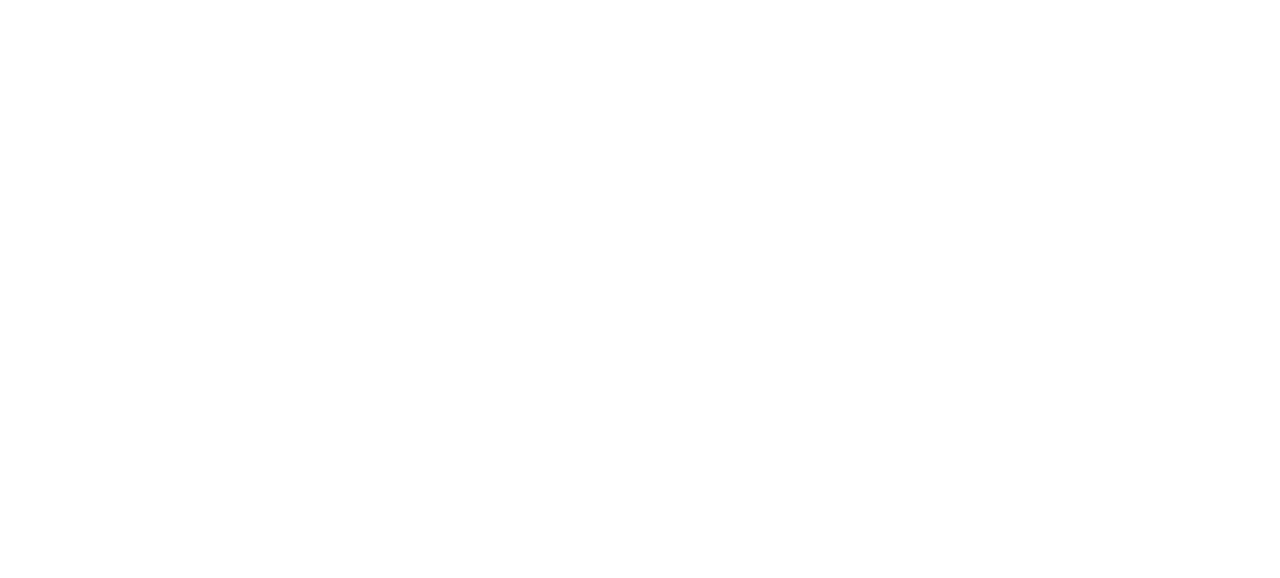
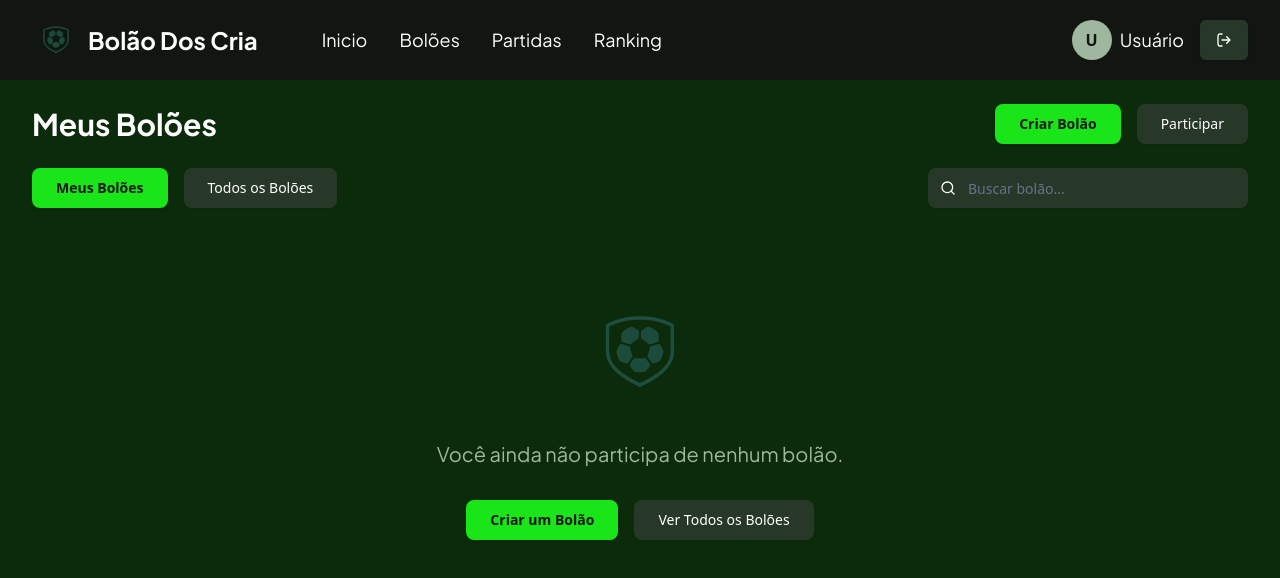
Before and after one commit to SamuelMota321/bolao_dos_cria, a React (Vite) app: page /dashboard in a window 1280 px wide. Before the commit this address had no page. Shown: the top 578 px of the page. Built offline with nearby package versions, Linux system fonts and the light colour scheme.

Commit message:
Create Dashboard Screen

```diff
--- a/src/index.tsx
+++ b/src/index.tsx
@@ -4,6 +4,7 @@
 import { TelaInicialLogin } from "./screens/TelaInicialLogin";
 import { TelaCadastro } from "./screens/TelaCadastro";
 import { TelaSucesso } from "./screens/TelaSucesso";
+import { Dashboard } from "./screens/Dashboard";
 
 createRoot(document.getElementById("app") as HTMLElement).render(
   <StrictMode>
@@ -12,6 +13,7 @@
         <Route path="/" element={<TelaInicialLogin />} />
         <Route path="/cadastro" element={<TelaCadastro />} />
         <Route path="/sucesso" element={<TelaSucesso />} />
+        <Route path="/dashboard" element={<Dashboard />} />
       </Routes>
     </Router>
   </StrictMode>
--- /dev/null
+++ b/src/screens/Dashboard/Dashboard.tsx
@@ -0,0 +1,113 @@
+import React from "react";
+import { Button } from "../../components/ui/button";
+import { Input } from "../../components/ui/input";
+import { Search } from "lucide-react";
+
+export const Dashboard = (): JSX.Element => {
+  return (
+    <div className="min-h-screen bg-[#0B2B0B]">
+      {/* Navigation */}
+      <nav className="flex items-center justify-between px-8 py-4 bg-[#111611]">
+        <div className="flex items-center gap-16">
+          <div className="flex items-center gap-2">
+            <img
+              src="/chatgpt-image-6-de-mai--de-2025--16-00-29-1-1.png"
+              alt="Logo"
+              className="w-12 h-12"
+            />
+            <span className="text-white text-2xl font-bold [font-family:'Plus_Jakarta_Sans',Helvetica]">
+              Bolão Dos Cria
+            </span>
+          </div>
+          <div className="flex items-center gap-8">
+            <span className="text-white text-lg [font-family:'Plus_Jakarta_Sans',Helvetica]">
+              Inicio
+            </span>
+            <span className="text-white text-lg [font-family:'Plus_Jakarta_Sans',Helvetica]">
+              Bolões
+            </span>
+            <span className="text-white text-lg [font-family:'Plus_Jakarta_Sans',Helvetica]">
+              Partidas
+            </span>
+            <span className="text-white text-lg [font-family:'Plus_Jakarta_Sans',Helvetica]">
+              Ranking
+            </span>
+          </div>
+        </div>
+        <div className="flex items-center gap-4">
+          <div className="flex items-center gap-2">
+            <div className="w-10 h-10 bg-[#9eb79e] rounded-full flex items-center justify-center">
+              <span className="text-[#111611] font-bold">U</span>
+            </div>
+            <span className="text-white text-lg [font-family:'Plus_Jakarta_Sans',Helvetica]">
+              Usuário
+            </span>
+          </div>
+          <Button
+            variant="outline"
+            className="bg-[#283828] hover:bg-[#283828]/90 text-white border-none h-10 px-4"
+          >
+            <svg width="24" height="24" viewBox="0 0 24 24" fill="none" xmlns="http://www.w3.org/2000/svg">
+              <path d="M16 17L21 12M21 12L16 7M21 12H9M9 3H7.8C6.11984 3 5.27976 3 4.63803 3.32698C4.07354 3.6146 3.6146 4.07354 3.32698 4.63803C3 5.27976 3 6.11984 3 7.8V16.2C3 17.8802 3 18.7202 3.32698 19.362C3.6146 19.9265 4.07354 20.3854 4.63803 20.673C5.27976 21 6.11984 21 7.8 21H9" stroke="white" strokeWidth="2" strokeLinecap="round" strokeLinejoin="round"/>
+            </svg>
+          </Button>
+        </div>
+      </nav>
+
+      {/* Main Content */}
+      <main className="px-8 py-6">
+        <div className="flex items-center justify-between mb-6">
+          <h1 className="text-white text-3xl font-bold [font-family:'Plus_Jakarta_Sans',Helvetica]">
+            Meus Bolões
+          </h1>
+          <div className="flex items-center gap-4">
+            <Button className="bg-[#19e519] hover:bg-[#19e519]/90 text-[#111611] h-10 px-6 rounded-lg font-semibold">
+              Criar Bolão
+            </Button>
+            <Button variant="outline" className="bg-[#283828] hover:bg-[#283828]/90 text-white border-none h-10 px-6 rounded-lg">
+              Participar
+            </Button>
+          </div>
+        </div>
+
+        <div className="flex items-center gap-4 mb-8">
+          <Button className="bg-[#19e519] hover:bg-[#19e519]/90 text-[#111611] h-10 px-6 rounded-lg font-semibold">
+            Meus Bolões
+          </Button>
+          <Button variant="outline" className="bg-[#283828] hover:bg-[#283828]/90 text-white border-none h-10 px-6 rounded-lg">
+            Todos os Bolões
+          </Button>
+          <div className="flex-1 flex justify-end">
+            <div className="relative w-80">
+              <Input
+                className="bg-[#283828] border-none text-white pl-10 pr-4 h-10 rounded-lg"
+                placeholder="Buscar bolão..."
+              />
+              <Search className="absolute left-3 top-1/2 transform -translate-y-1/2 text-white w-4 h-4" />
+            </div>
+          </div>
+        </div>
+
+        {/* Empty State */}
+        <div className="flex flex-col items-center justify-center mt-20">
+          <img
+            src="/chatgpt-image-6-de-mai--de-2025--16-00-29-1-1.png"
+            alt="Empty State"
+            className="w-32 h-32 mb-6"
+          />
+          <p className="text-[#9eb79e] text-xl mb-8 [font-family:'Plus_Jakarta_Sans',Helvetica]">
+            Você ainda não participa de nenhum bolão.
+          </p>
+          <div className="flex items-center gap-4">
+            <Button className="bg-[#19e519] hover:bg-[#19e519]/90 text-[#111611] h-10 px-6 rounded-lg font-semibold">
+              Criar um Bolão
+            </Button>
+            <Button variant="outline" className="bg-[#283828] hover:bg-[#283828]/90 text-white border-none h-10 px-6 rounded-lg">
+              Ver Todos os Bolões
+            </Button>
+          </div>
+        </div>
+      </main>
+    </div>
+  );
+};
--- /dev/null
+++ b/src/screens/Dashboard/index.ts
@@ -0,0 +1 @@
+export { Dashboard } from "./Dashboard";
--- a/src/screens/TelaInicialLogin/TelaInicialLogin.tsx
+++ b/src/screens/TelaInicialLogin/TelaInicialLogin.tsx
@@ -6,6 +6,11 @@
 
 export const TelaInicialLogin = (): JSX.Element => {
   const navigate = useNavigate();
+
+  const handleLogin = (e: React.FormEvent) => {
+    e.preventDefault();
+    navigate("/dashboard");
+  };
 
   return (
     <div className="flex h-screen bg-[#111611] overflow-hidden">
@@ -17,7 +22,7 @@
               Entre na sua conta
             </h1>
 
-            <div className="space-y-6">
+            <form onSubmit={handleLogin} className="space-y-6">
               <div className="space-y-2">
                 <label className="text-white text-base font-medium [font-family:'Plus_Jakarta_Sans',Helvetica]">
                   Email
@@ -39,7 +44,7 @@
                 />
               </div>
 
-              <Button className="w-full h-10 bg-[#19e519] hover:bg-[#19e519]/90 text-[#111611] rounded-[20px] font-bold text-sm [font-family:'Plus_Jakarta_Sans',Helvetica]">
+              <Button type="submit" className="w-full h-10 bg-[#19e519] hover:bg-[#19e519]/90 text-[#111611] rounded-[20px] font-bold text-sm [font-family:'Plus_Jakarta_Sans',Helvetica]">
                 Entrar
               </Button>
 
@@ -58,7 +63,7 @@
               <p className="text-center text-sm text-[#9eb79e] [font-family:'Plus_Jakarta_Sans',Helvetica] mt-4 cursor-pointer">
                 Esqueci minha senha
               </p>
-            </div>
+            </form>
 
             <div className="flex justify-center mt-12">
               <img
@@ -79,13 +84,6 @@
           src="/chatgpt-image-6-de-mai--de-2025--15-51-28-1-1.png"
         />
       </div>
-
-      {/* Google icon - positioned according to design */}
-      <img
-        className="absolute w-6 h-6 hidden"
-        alt="Flat color icons"
-        src="/flat-color-icons-google.svg"
-      />
     </div>
   );
 };
```
